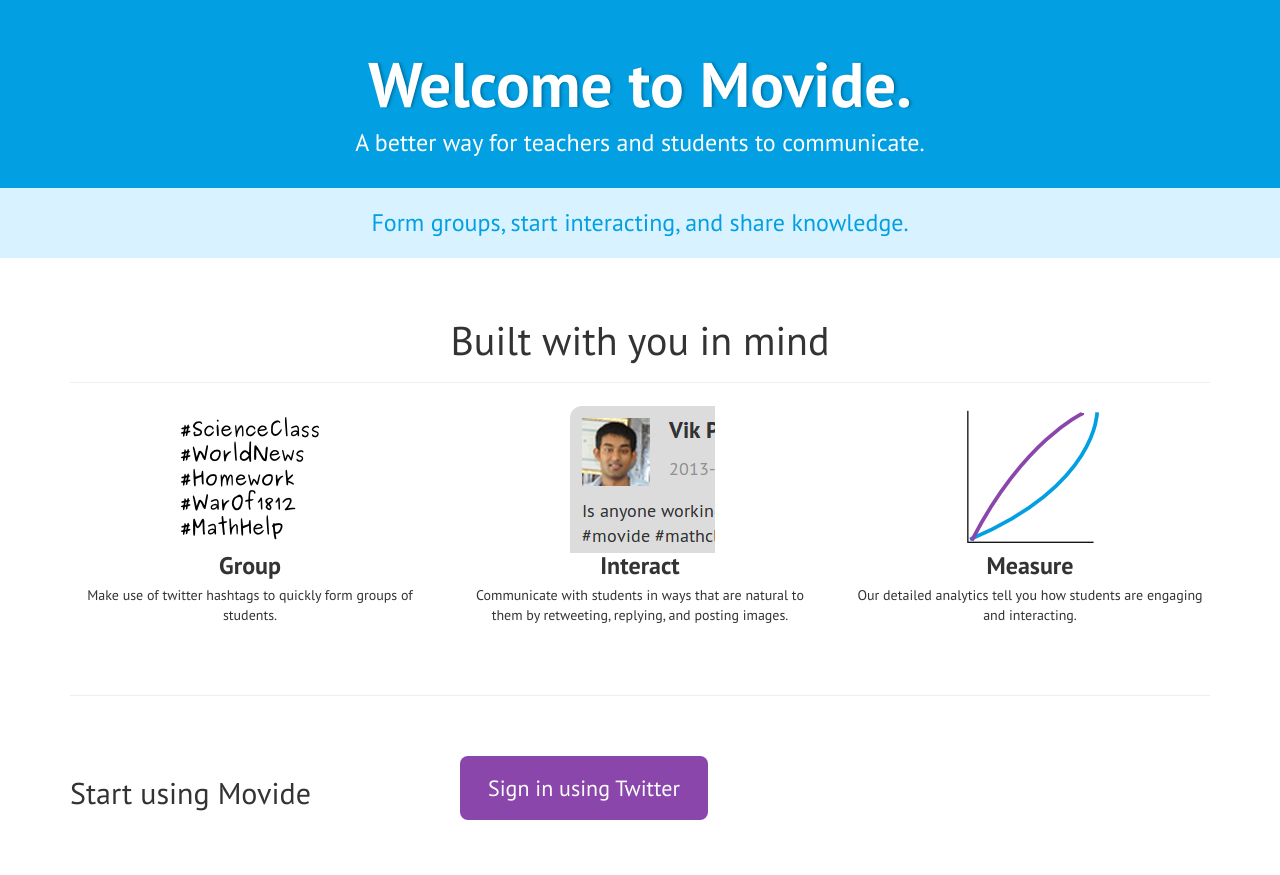
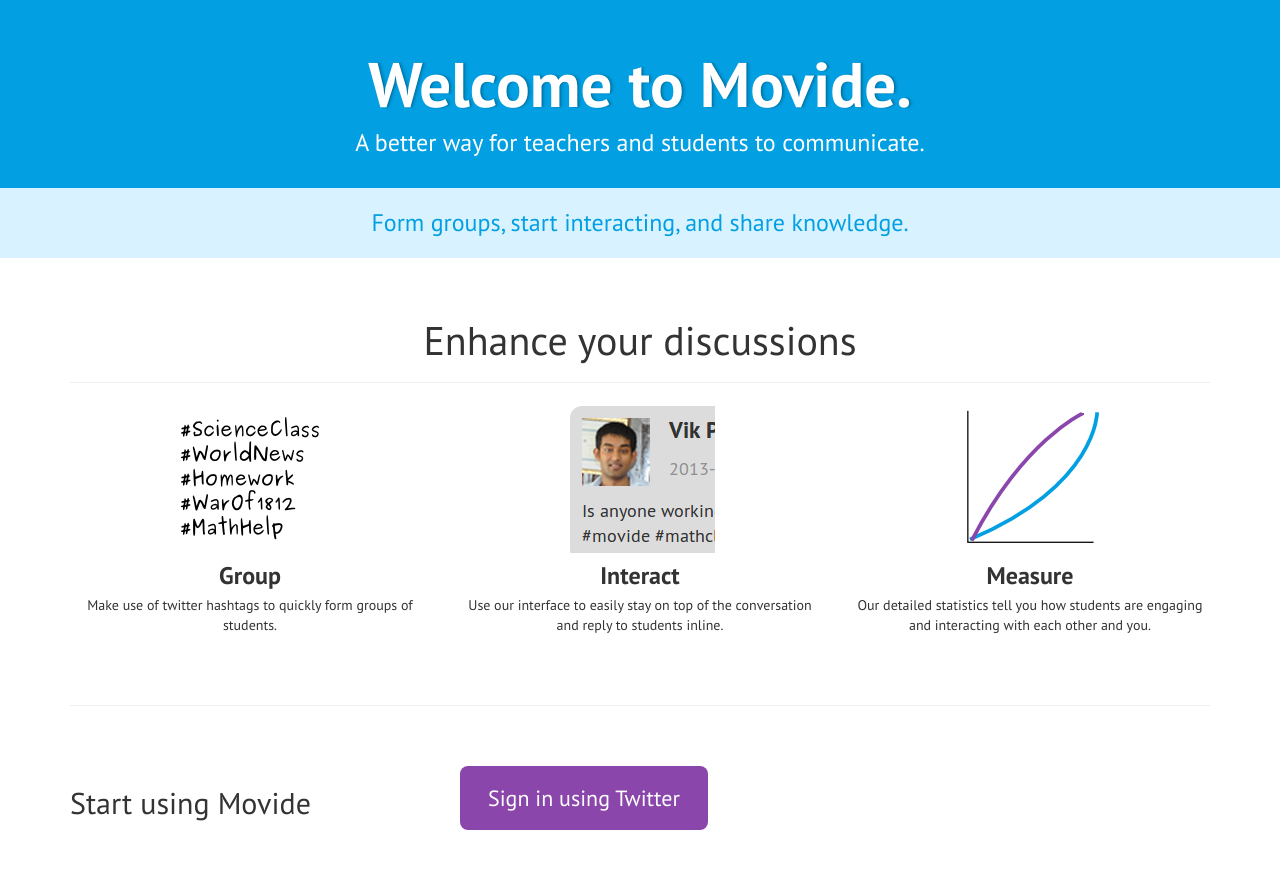
Before and after one commit to VikParuchuri/movide, a Django app: page / in a window 1280 px wide. Shown: the part 89-964 px from the top of the page. Run offline with Django 3.2, Linux system fonts and the light colour scheme; parts of the project's set-up code (start-up, migrations or seed data) failed here and were passed over; some libraries are stand-ins or nearby versions.

Commit message:
Update some text

```diff
--- a/static/css/colorfrog.css
+++ b/static/css/colorfrog.css
@@ -153,6 +153,9 @@ h2.light {
       height: 150px; }
   .feature h3 {
     margin: 0; }
+  .feature div{
+      padding-bottom: 10px;
+  }
 
 blockquote.big-quote {
   background: url(../img/big-quote-bg.png) 0 0 no-repeat;
--- a/templates/index.html
+++ b/templates/index.html
@@ -32,7 +32,7 @@
 	<div class="container content underHero">
 		<div class="row">
 			<div class="col-xs-12">
-				<h2 class="subTitle">Built with you in mind</h2>
+				<h2 class="subTitle">Enhance your discussions</h2>
 				<hr>
 			</div>
 			<div class="col-sm-4 feature">
@@ -47,15 +47,16 @@
                     <img src="{% static 'img/interact.png' %}">
                 </div>
 				<h3>Interact</h3>
-				<p>Communicate with students in ways that are natural to them by retweeting, replying, and posting images.</p>
+				<p>Use our interface to easily stay on top of the conversation and reply to students inline.</p>
 			</div>
 			<div class="col-sm-4 feature">
                 <div>
                     <img src="{% static 'img/measure.png' %}">
                 </div>
 				<h3>Measure</h3>
-				<p>Our detailed analytics tell you how students are engaging and interacting.</p>
+				<p>Our detailed statistics tell you how students are engaging and interacting with each other and you.</p>
 			</div>
+
 		</div> <!-- //end of row -->
 
 		<div class="row"><div class="col-xs-12"><hr></div></div>
```
Also changed, not shown: data/clock.svg (added), static/img/clock.png (added).
